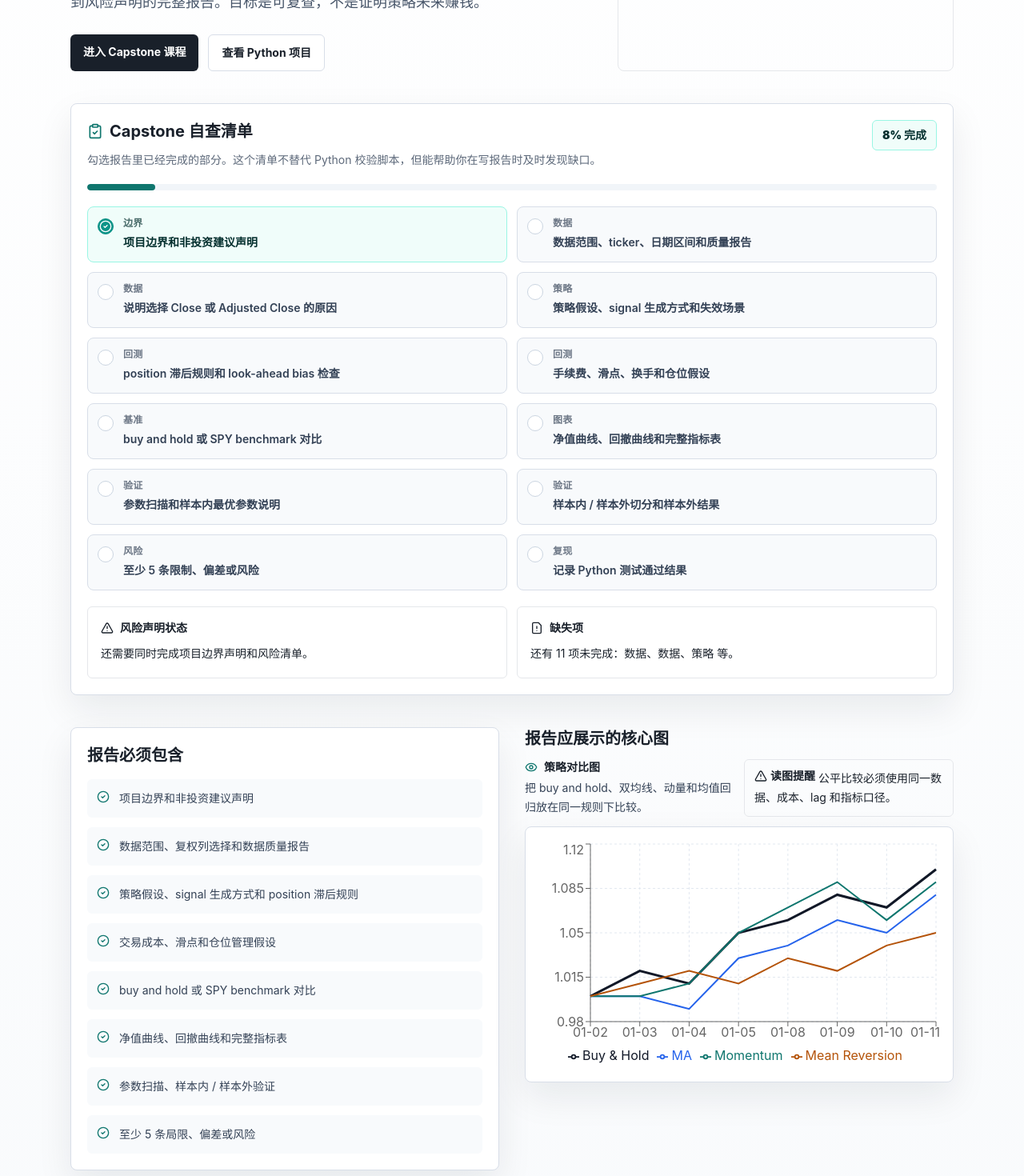
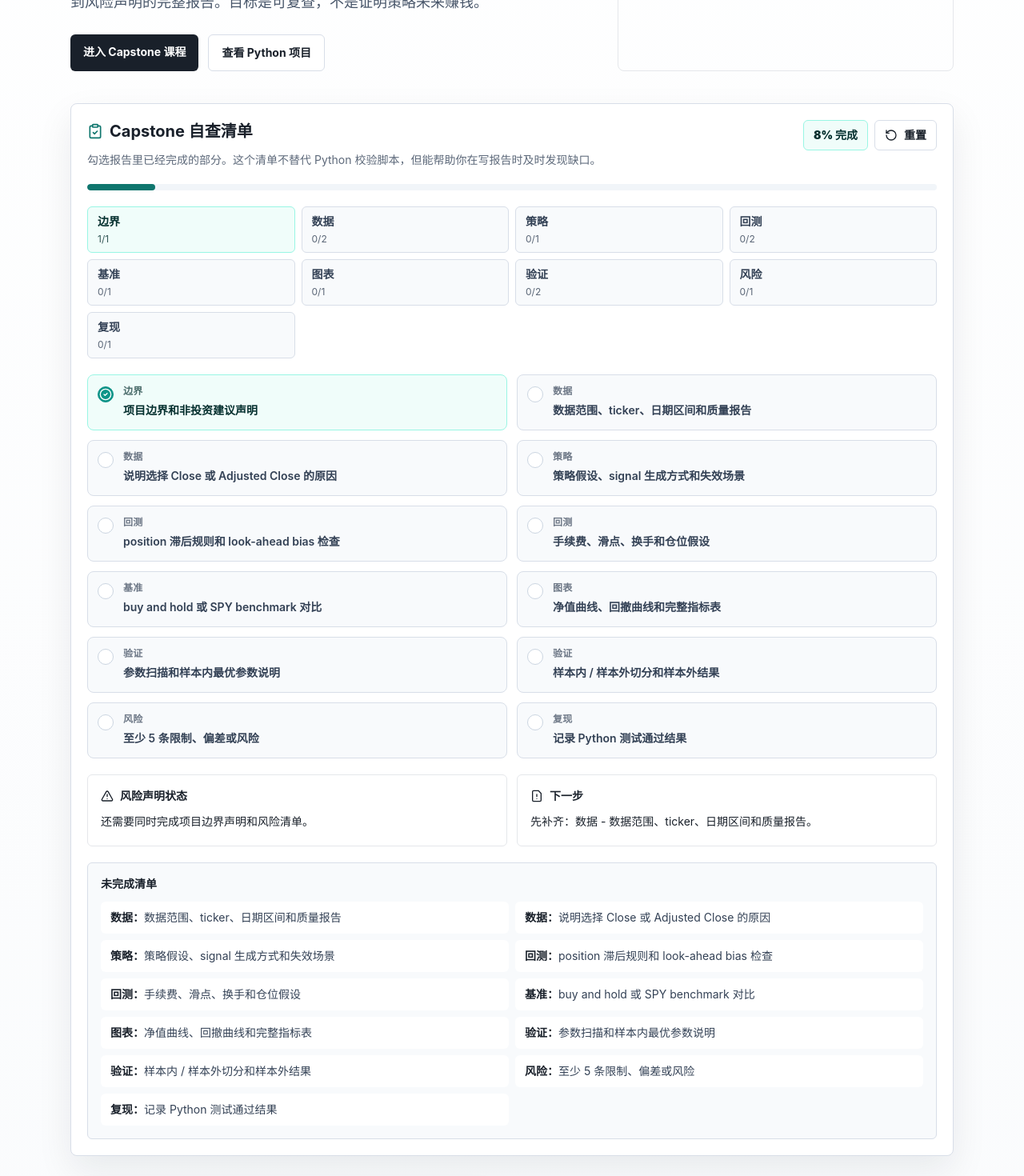
Before and after one commit to ZeyuZuo/learn-quant-with-codex, a Next.js app in the folder web/: page /capstone in a window 1280 px wide. Shown: the part 260-1730 px from the top of the page at 80% size. Built offline with nearby package versions, Linux system fonts and the light colour scheme.

Commit message:
Persist capstone checklist progress

```diff
--- a/web/src/components/capstone/CapstoneChecklist.tsx
+++ b/web/src/components/capstone/CapstoneChecklist.tsx
@@ -1,7 +1,7 @@
 "use client";
 
-import { useMemo, useState } from "react";
-import { AlertTriangle, CheckCircle2, ClipboardCheck, FileWarning } from "lucide-react";
+import { useEffect, useMemo, useState } from "react";
+import { AlertTriangle, CheckCircle2, ClipboardCheck, FileWarning, RotateCcw } from "lucide-react";
 
 const checklist = [
   { id: "boundary", label: "项目边界和非投资建议声明", group: "边界" },
@@ -18,17 +18,58 @@ const checklist = [
   { id: "tests", label: "记录 Python 测试通过结果", group: "复现" },
 ];
 
+const STORAGE_KEY = "learn-quant-with-codex.capstone-checklist.v1";
+
+function readCompletedItems() {
+  if (typeof window === "undefined") {
+    return new Set<string>(["boundary"]);
+  }
+
+  try {
+    const raw = window.localStorage.getItem(STORAGE_KEY);
+    if (!raw) {
+      return new Set<string>(["boundary"]);
+    }
+    const parsed = JSON.parse(raw);
+    if (!Array.isArray(parsed)) {
+      return new Set<string>(["boundary"]);
+    }
+    return new Set(parsed.filter((item) => typeof item === "string"));
+  } catch {
+    return new Set<string>(["boundary"]);
+  }
+}
+
+function writeCompletedItems(items: Set<string>) {
+  window.localStorage.setItem(STORAGE_KEY, JSON.stringify([...items]));
+}
+
 export function CapstoneChecklist() {
   const [completed, setCompleted] = useState<Set<string>>(new Set(["boundary"]));
+  const [ready, setReady] = useState(false);
+
+  useEffect(() => {
+    setCompleted(readCompletedItems());
+    setReady(true);
+  }, []);
 
   const progress = useMemo(() => {
     const count = completed.size;
+    const missing = checklist.filter((item) => !completed.has(item.id));
+    const groups = [...new Set(checklist.map((item) => item.group))].map((group) => {
+      const items = checklist.filter((item) => item.group === group);
+      const done = items.filter((item) => completed.has(item.id)).length;
+      return { group, done, total: items.length };
+    });
+
     return {
       count,
       percent: Math.round((count / checklist.length) * 100),
-      missing: checklist.filter((item) => !completed.has(item.id)),
+      missing,
+      groups,
       hasRiskStatement: completed.has("boundary") && completed.has("risks"),
       readyForReview: count === checklist.length,
+      nextItem: missing[0],
     };
   }, [completed]);
 
@@ -40,8 +81,15 @@ export function CapstoneChecklist() {
       } else {
         next.add(id);
       }
+      writeCompletedItems(next);
       return next;
     });
+  }
+
+  function resetChecklist() {
+    const initial = new Set<string>(["boundary"]);
+    writeCompletedItems(initial);
+    setCompleted(initial);
   }
 
   return (
@@ -56,11 +104,35 @@ export function CapstoneChecklist() {
             勾选报告里已经完成的部分。这个清单不替代 Python 校验脚本，但能帮助你在写报告时及时发现缺口。
           </p>
         </div>
-        <div className="rounded-md border border-teal-200 bg-teal-50 px-3 py-2 text-sm font-black text-teal-950">{progress.percent}% 完成</div>
+        <div className="flex flex-wrap items-center gap-2">
+          <div className="rounded-md border border-teal-200 bg-teal-50 px-3 py-2 text-sm font-black text-teal-950">{ready ? `${progress.percent}% 完成` : "读取中"}</div>
+          <button
+            type="button"
+            onClick={resetChecklist}
+            className="inline-flex items-center gap-2 rounded-md border border-line bg-white px-3 py-2 text-sm font-bold text-ink transition hover:border-accent hover:text-accent"
+          >
+            <RotateCcw className="h-4 w-4" />
+            重置
+          </button>
+        </div>
       </div>
 
       <div className="mt-4 h-2 overflow-hidden rounded-full bg-slate-100">
-        <div className="h-full rounded-full bg-accent transition-all duration-700 ease-out" style={{ width: `${progress.percent}%` }} />
+        <div className="h-full rounded-full bg-accent transition-all duration-700 ease-out" style={{ width: `${ready ? progress.percent : 0}%` }} />
+      </div>
+
+      <div className="mt-5 grid gap-2 sm:grid-cols-2 lg:grid-cols-4">
+        {progress.groups.map((group) => {
+          const done = group.done === group.total;
+          return (
+            <div key={group.group} className={`rounded-md border px-3 py-2 text-sm ${done ? "border-teal-200 bg-teal-50 text-teal-950" : "border-line bg-slate-50 text-slate-700"}`}>
+              <div className="font-black">{group.group}</div>
+              <div className="mt-1 text-xs opacity-80">
+                {group.done}/{group.total}
+              </div>
+            </div>
+          );
+        })}
       </div>
 
       <div className="mt-5 grid gap-3 lg:grid-cols-2">
@@ -101,13 +173,31 @@ export function CapstoneChecklist() {
         <div className={`rounded-md border p-4 ${progress.readyForReview ? "border-teal-200 bg-teal-50 text-teal-950" : "border-rose-200 bg-rose-50 text-rose-950"}`}>
           <div className="flex items-center gap-2 text-sm font-bold">
             {progress.readyForReview ? <CheckCircle2 className="h-4 w-4" /> : <FileWarning className="h-4 w-4" />}
-            缺失项
+            下一步
           </div>
           <p className="mt-2 text-sm leading-7">
-            {progress.readyForReview ? "清单已全部完成。下一步运行 Python 校验脚本并复查报告措辞。" : `还有 ${progress.missing.length} 项未完成：${progress.missing.slice(0, 3).map((item) => item.group).join("、")}${progress.missing.length > 3 ? " 等" : ""}。`}
+            {progress.readyForReview
+              ? "清单已全部完成。下一步运行 Python 校验脚本并复查报告措辞。"
+              : progress.nextItem
+                ? `先补齐：${progress.nextItem.group} - ${progress.nextItem.label}。`
+                : "继续检查报告缺口。"}
           </p>
         </div>
       </div>
+
+      {progress.missing.length > 0 ? (
+        <div className="mt-5 rounded-md border border-line bg-slate-50 p-4">
+          <div className="text-sm font-black text-ink">未完成清单</div>
+          <div className="mt-3 grid gap-2 lg:grid-cols-2">
+            {progress.missing.map((item) => (
+              <div key={item.id} className="rounded-md bg-white px-3 py-2 text-sm leading-6 text-slate-700">
+                <span className="font-bold text-ink">{item.group}：</span>
+                {item.label}
+              </div>
+            ))}
+          </div>
+        </div>
+      ) : null}
     </section>
   );
 }
```
